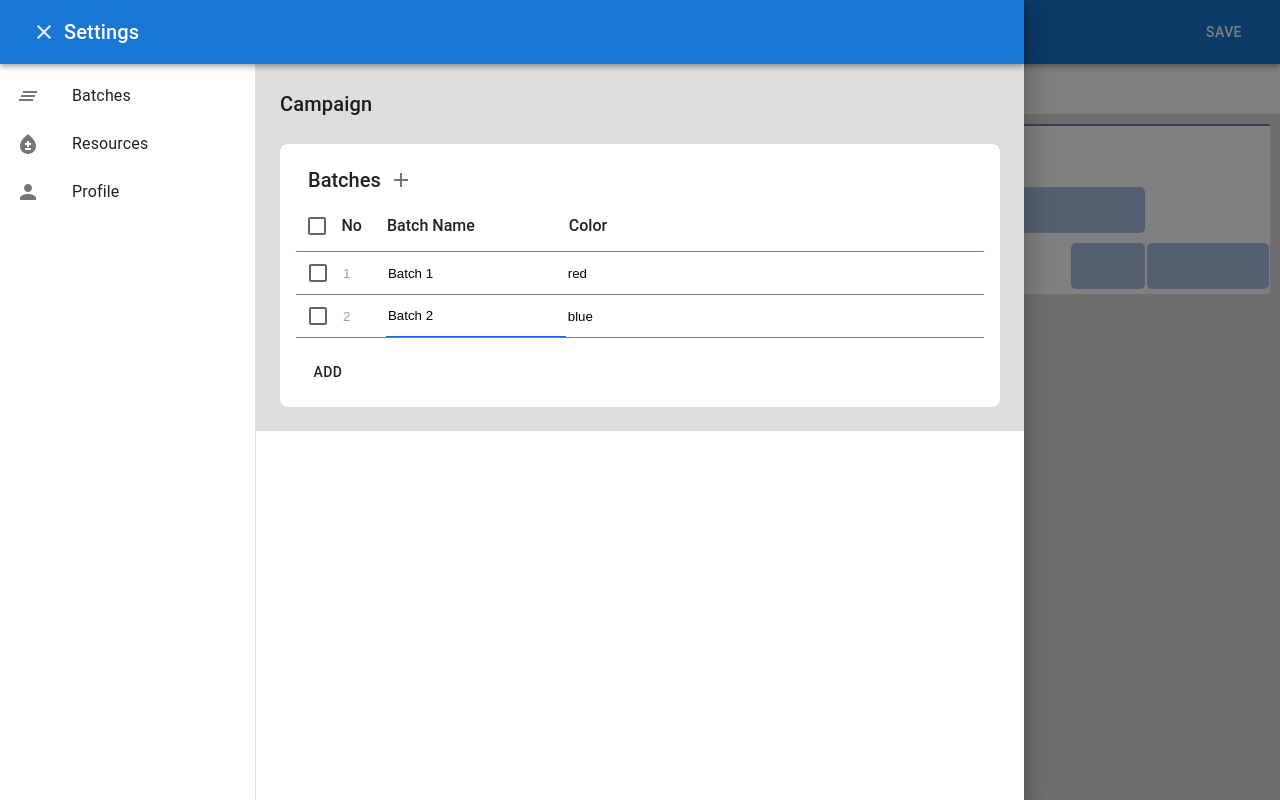
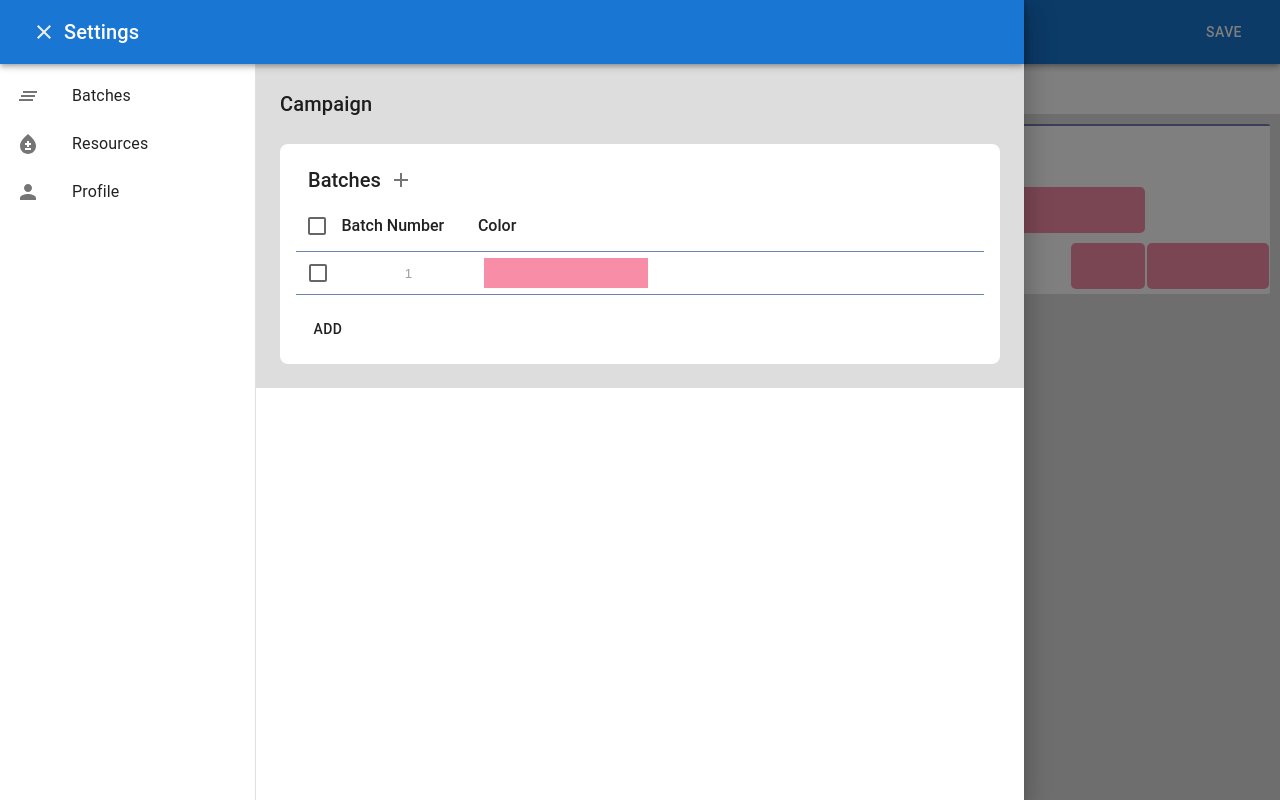
Before and after one commit to mama4294/process-app, a Next.js app: page / in a window 1280 px wide. Both pictures are taken after a click on the button 36 px from the left and 32 px from the top of the page. Built offline with nearby package versions, Linux system fonts and the light colour scheme.

Commit message:
adds batch color picker and local storage batch save

```diff
--- a/components/datatable.js
+++ b/components/datatable.js
@@ -1,10 +1,11 @@
-import React, { useCallback } from "react";
+import React, { useState, useCallback } from "react";
 import Button from "@mui/material/Button";
 import Checkbox from "@mui/material/Checkbox";
 import IconButton from "@mui/material/IconButton";
 import DeleteIcon from "@mui/icons-material/Delete";
 import AddIcon from "@mui/icons-material/Add";
 import TextInput from "./inputs/textInput";
+import { TwitterPicker } from "react-color";
 
 import styles from "../styles/operations.module.css";
 import stylesCampaign from "../styles/campaign.module.css";
@@ -98,13 +99,15 @@ const TableHeader = ({
 };
 
 const TableRow = ({ object, handleEdit, selection, handleToggle, index }) => {
-  const { title, id, color } = object;
+  const { id, color } = object;
+  const [showColorPicker, setShowColorPicker] = useState(false);
 
   const checked = selection.some((item) => item.id === id);
 
   const handleChange = () => {
     handleToggle(id);
   };
+
   const label = { inputProps: { "aria-label": "selection" } };
   const style = {
     color: "#red",
@@ -119,6 +122,12 @@ const TableRow = ({ object, handleEdit, selection, handleToggle, index }) => {
     }
   }, []);
 
+  const handleColor = (event, id) => {
+    console.log(event);
+    handleEdit(event, id);
+    setShowColorPicker(false);
+  };
+
   return (
     <div className={`${stylesCampaign.chartRow}`}>
       <Checkbox {...label} checked={checked} onChange={handleChange} />
@@ -129,27 +138,49 @@ const TableRow = ({ object, handleEdit, selection, handleToggle, index }) => {
           disabled
           type="text"
           placeholder="Name"
-          onChange={handleEdit(id)}
+          onChange={(event) => handleEdit(event, id)}
+          style={{ textAlign: "center" }}
         />
       </div>
-      <div className={styles.chartRowLabel}>
-        <TextInput
-          id="title"
-          value={title}
-          type="text"
-          placeholder="Name"
-          onChange={handleEdit(id)}
-          ref={nameInput}
-        />
-      </div>
-      <div className={styles.chartRowLabel}>
-        <TextInput
-          id="color"
-          value={color}
-          type="text"
-          placeholder="Color"
-          onChange={handleEdit(id)}
-        />
+      <div className={stylesCampaign.chartRowLabel}>
+        <Button
+          onClick={() => setShowColorPicker(true)}
+          sx={{
+            height: "100%",
+            width: "100%",
+          }}
+        >
+          <div
+            style={{
+              background: color,
+              height: "100%",
+              width: "100%",
+            }}
+          />
+        </Button>
+
+        {showColorPicker && (
+          <>
+            <div style={{ position: "absolute", zIndex: 1203 }}>
+              <TwitterPicker
+                id="color"
+                color={color}
+                onChange={(event) => handleColor(event, id)}
+              />
+            </div>
+            <div
+              onClick={() => setShowColorPicker(false)}
+              style={{
+                position: "fixed",
+                top: "0px",
+                right: "0px",
+                bottom: "0px",
+                left: "0px",
+                zIndex: 1202,
+              }}
+            />
+          </>
+        )}
       </div>
     </div>
   );
--- a/components/equipmentOccupancy.js
+++ b/components/equipmentOccupancy.js
@@ -5,6 +5,7 @@ import Alert from "@mui/material/Alert";
 import Stack from "@mui/material/Stack";
 import { useContext } from "react";
 import { EquipmentContext } from "../contexts/equipmentContext";
+import { CampaignContext } from "../contexts/campaignContext";
 
 //ISA 88 Terminology
 
@@ -71,12 +72,15 @@ const ProcedureTable = ({ EquipmentData, numColumns }) => {
 
 const UnitRow = ({ unit, numColumns }) => {
   const { selectionIds, handleToggle, EOerror } = useContext(EquipmentContext);
+  const { batches } = useContext(CampaignContext);
   const { ids: errorIds } = EOerror;
   let checked = selectionIds.some((item) => item.id === unit.id);
 
   const handleChange = () => {
     handleToggle(unit.id);
   };
+
+  const color = batches[0] !== undefined ? batches[0].color : "#A9C0E4";
 
   const label = { inputProps: { "aria-label": "selection" } };
   return (
@@ -93,8 +97,8 @@ const UnitRow = ({ unit, numColumns }) => {
             <Operation
               key={operation.id}
               operation={operation}
-              title={unit.title}
               error={isError}
+              color={color}
             />
           );
         })}
@@ -103,10 +107,10 @@ const UnitRow = ({ unit, numColumns }) => {
   );
 };
 
-const Operation = ({ operation, error }) => {
+const Operation = ({ operation, error, color }) => {
   const { title, start, end } = operation;
 
-  const backgroundColor = error ? "red" : "#A9C0E4";
+  const backgroundColor = error ? "red" : color;
 
   const style = {
     color: "#red",
@@ -123,41 +127,6 @@ const Operation = ({ operation, error }) => {
   );
 };
 
-// const ChartLines = ({ numColumns }) => {
-//   var rows = [],
-//     i = 0,
-//     len = numColumns;
-//   while (++i <= len) rows.push(i);
-//   return (
-//     <div
-//       className={(styles.chartRow, styles.chartLines)}
-//       style={{ gridTemplateColumns: `50px repeat(${numColumns}, 1fr)` }}
-//     >
-//       {rows.map((column, index) => {
-//         return <span key={index}></span>;
-//       })}
-//     </div>
-//   );
-// };
-
-// const ChartHeader = ({ numColumns }) => {
-//   var rows = [],
-//     i = 0,
-//     len = numColumns;
-//   while (++i <= len) rows.push(i);
-//   return (
-//     <div
-//       className="chart-row chart-period"
-//       style={{ gridTemplateColumns: `50px repeat(${numColumns}, 1fr)` }}
-//     >
-//       <div className="chart-row-item"></div>
-//       {rows.map((column, index) => {
-//         return <span key={index}>{index + 1}</span>;
-//       })}
-//     </div>
-//   );
-// };
-
 const findLargestEndpoint = (array) => {
   return Math.max(...array.map((o) => o.end), 0);
 };
--- a/components/navbar.js
+++ b/components/navbar.js
@@ -7,12 +7,19 @@ import Button from "@mui/material/Button";
 import SettingsIcon from "@mui/icons-material/Settings";
 import Settings from "../components/settings";
 import { EquipmentContext } from "../contexts/equipmentContext";
+import { CampaignContext } from "../contexts/campaignContext";
 
 const Navbar = () => {
   const { saveEquipment } = useContext(EquipmentContext);
+  const { saveBatches } = useContext(CampaignContext);
   const [openSettings, setOpenSettings] = useState(false);
   const handleOpenSettings = () => setOpenSettings(true);
   const handleCloseSettings = () => setOpenSettings(false);
+
+  const handleSave = () => {
+    saveEquipment();
+    saveBatches();
+  };
 
   return (
     <>
@@ -31,7 +38,7 @@ const Navbar = () => {
           <Typography variant="h6" component="div" sx={{ flexGrow: 1 }}>
             Process
           </Typography>
-          <Button color="inherit" onClick={saveEquipment}>
+          <Button color="inherit" onClick={handleSave}>
             Save
           </Button>
         </Toolbar>
--- a/components/settings/batchesMenu.jsx
+++ b/components/settings/batchesMenu.jsx
@@ -9,8 +9,7 @@ export const BatchesMenu = () => {
 
 const {batches, selection, handleAdd, handleToggle, handleToggleAll, handleEdit, handleDelete} = useContext(CampaignContext);
 const headers = [
-    "No",
-    "Batch Name",
+    "Batch Number",
     "Color"
   ];
 
--- a/contexts/campaignContext.js
+++ b/contexts/campaignContext.js
@@ -1,4 +1,4 @@
-import { useState, createContext } from "react";
+import { useState, createContext, useEffect } from "react";
 import { generateId } from "../utils/helperFunctions";
 import {
   addToArray,
@@ -18,16 +18,42 @@ export const CampaignContext = createContext({
   handleEdit: () => null,
   handleToggleAll: () => null,
   handleDelete: () => null,
+  saveBatches: () => null,
 });
 
 export const CampaignProvider = ({ children }) => {
-  const [batches, setBatches] = useState([
-    { id: 1, title: "Batch 1", color: "red" },
-    { id: 2, title: "Batch 2", color: "blue" },
-  ]);
+  const getRandomColor = () => {
+    const colors = [
+      "#FF6900",
+      "#FCB900",
+      "#7BDCB5",
+      "#00D084",
+      "#8ED1FC",
+      "#0693E3",
+      "#ABB8C3",
+      "#EB144C",
+      "#F78DA7",
+      "#9900EF",
+    ];
+    return colors[Math.floor(Math.random() * colors.length)];
+  };
+  const [batches, setBatches] = useState([]);
   const [selection, setSelection] = useState([]);
+  const defaultBatch = { id: generateId(), color: getRandomColor() };
 
-  const defaultBatch = { id: generateId(), title: "", color: "blue" };
+  useEffect(() => {
+    const getLocalData = () => {
+      const localdata = localStorage.getItem("batches");
+      return localdata
+        ? JSON.parse(localdata)
+        : [{ id: 1, color: getRandomColor() }];
+    };
+    setBatches(getLocalData());
+  }, []);
+
+  const saveBatches = () => {
+    localStorage.setItem("batches", JSON.stringify(batches));
+  };
 
   const handleAdd = () => {
     setBatches(addToArray(batches, defaultBatch));
@@ -41,10 +67,20 @@ export const CampaignProvider = ({ children }) => {
     setSelection(toggleAll(selection, checked));
   };
 
-  const handleEdit = (batchId) => (event) => {
+  const handleEdit = (event, batchId) => {
     console.log("edit", batchId);
+    let id = null;
+    let value = null;
 
-    const { id, value } = event.target;
+    if (event.target !== undefined) {
+      id = event.target.id;
+      value = event.target.value;
+    } else if (event.hex !== undefined) {
+      id = "color";
+      value = event.hex;
+    } else {
+      throw new Error("Invalid event");
+    }
 
     const newState = batches.map((batch) => {
       if (batch.id === batchId) {
@@ -62,6 +98,10 @@ export const CampaignProvider = ({ children }) => {
     setSelection([]);
   };
 
+  useEffect(() => {
+    console.log(batches);
+  }, [batches]);
+
   return (
     <CampaignContext.Provider
       value={{
@@ -75,6 +115,7 @@ export const CampaignProvider = ({ children }) => {
         handleEdit,
         handleToggleAll,
         handleDelete,
+        saveBatches,
       }}
     >
       {children}
--- a/package.json
+++ b/package.json
@@ -15,6 +15,7 @@
     "@mui/material": "^5.9.1",
     "next": "12.2.3",
     "react": "18.2.0",
+    "react-color": "^2.19.3",
     "react-dom": "18.2.0",
     "react-select": "^5.4.0",
     "uuidv4": "^6.2.13"
--- a/styles/campaign.module.css
+++ b/styles/campaign.module.css
@@ -14,7 +14,7 @@
 }
 .chartRow {
   display: grid;
-  grid-template-columns: 5ch 5ch 20ch 1fr;
+  grid-template-columns: 5ch 15ch 20ch;
   border-bottom: 1px solid #6E81AD;
   align-items: center;
 }
@@ -102,7 +102,7 @@
 
 .chartRowLabel {
   color: #8c8c8c;
-  /* padding: 20px 0; */
+  position: relative;
   height:100%;
   font-size: 15px;
   font-weight: bold;
```
Also changed, not shown: 1 other file (tests, documents, lock files or other folders).
